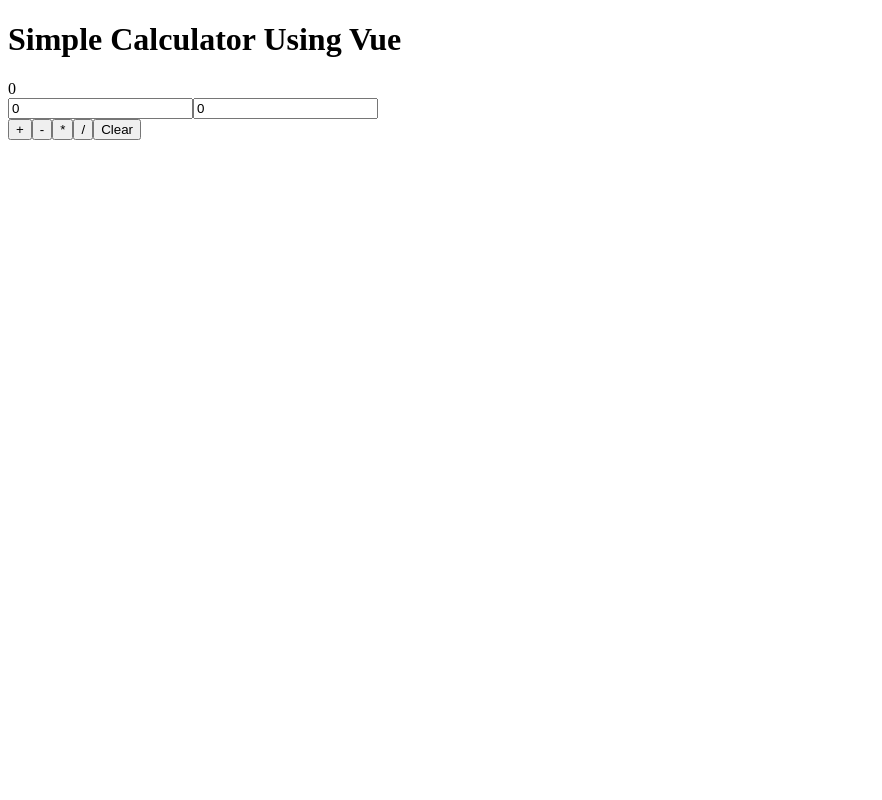
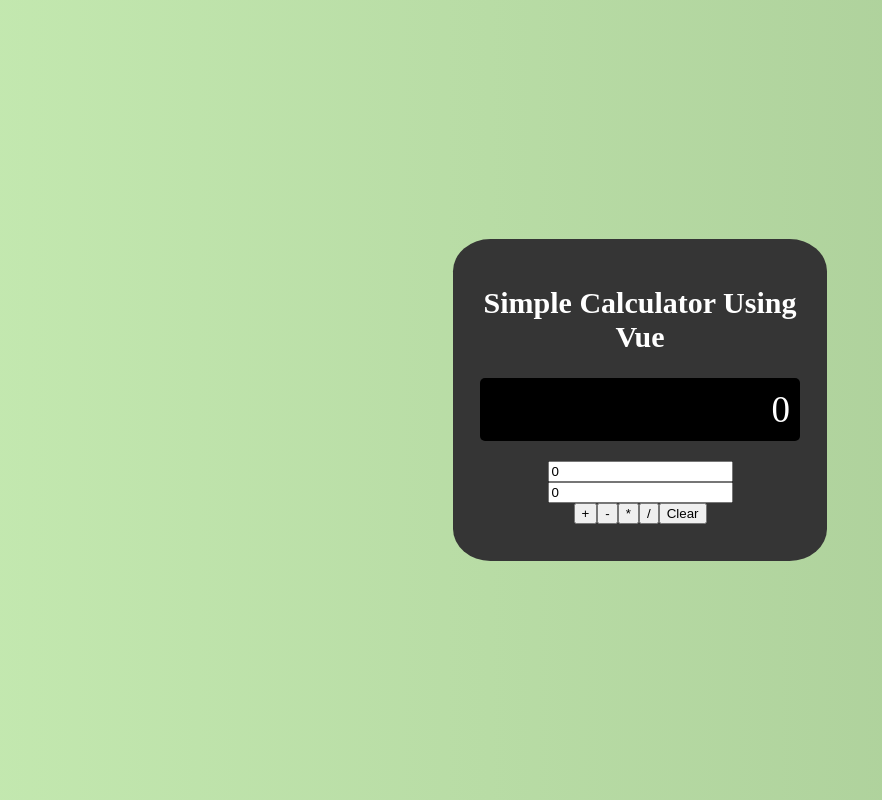
Before and after one commit to 200602233/COMP2068JS_Vue, a Vue app in the folder DEMO/calculator-app/: page / in a window 1280 px wide. Shown: the whole page, without its empty margins (0-882 px from the left). Built offline with nearby package versions, Linux system fonts and the light colour scheme.

Commit message:
added to our css: - created body css with a animated background (@keyframes used) - added css for the #calc, h1, and #results

```diff
--- a/DEMO/calculator-app/src/styles.css
+++ b/DEMO/calculator-app/src/styles.css
@@ -1 +1,58 @@
 /* Add css so the calculator app looks nicer :) */
+
+/* animated text: https://www.youtube.com/watch?v=2Oe1hzwVKbA -- but background*/
+/* could do for calc background instead if preferred */
+body {
+    font-family: serif, sans-serif;
+    background: linear-gradient(
+    90deg,
+    rgb(203, 241, 183),
+    rgb(64, 87, 51));
+    color: transparent;
+    background-clip: text;
+    -webkit-background-clip: text;
+    background-size: 500% 500%;
+    animation: gradient-animation 6s ease infinite;
+    display: flex;
+    justify-content: center;
+    align-items: center;
+    height: 100vh;
+    margin: 0;
+}
+@keyframes gradient-animation {
+  0% {
+    background-position: 0% 50%;
+  }
+  50% {
+    background-position: 100% 50%;
+  }
+  100% {
+    background-position: 0% 50%;
+  }
+}
+/* calc div background (all data, like the body but for data only) */
+#calc{
+    width: 320px;
+    padding: 27px;
+    padding-bottom: 37px;
+    text-align: center;
+    border: 1px black;
+    border-radius: 10%;
+    background-color: #353535;
+}
+/* title */
+h1{
+    font-size: 30px;
+    color: white;
+    margin-bottom: 24px;
+}
+/* reusults balck box */
+#results{
+    font-size: 37px;
+    text-align: right;
+    padding: 10px;
+    background-color: black;
+    color: white;
+    border-radius: 5px;
+    margin-bottom: 20px;
+}
```
